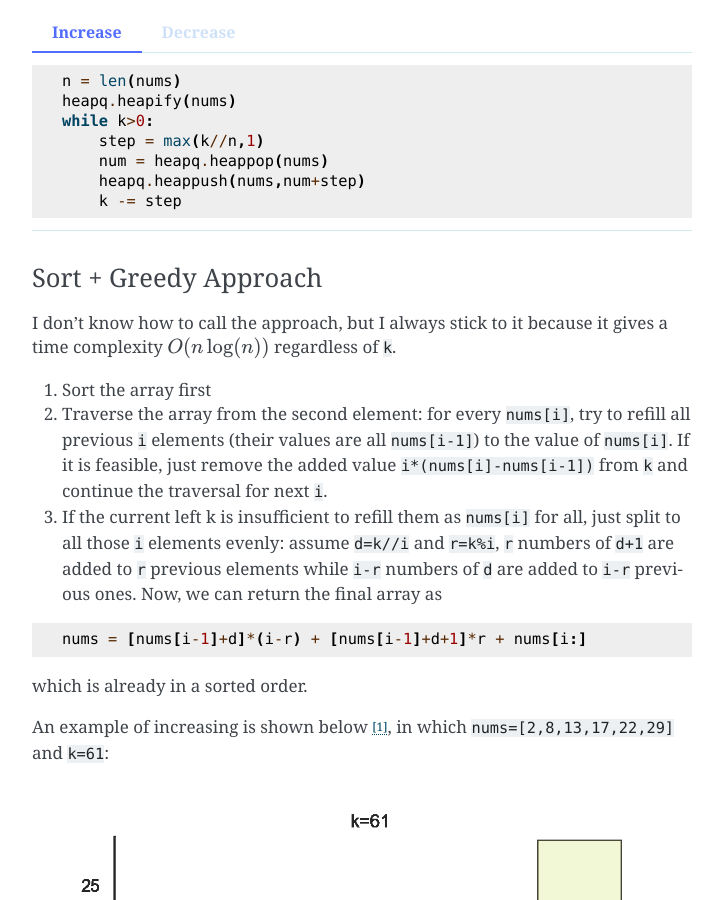
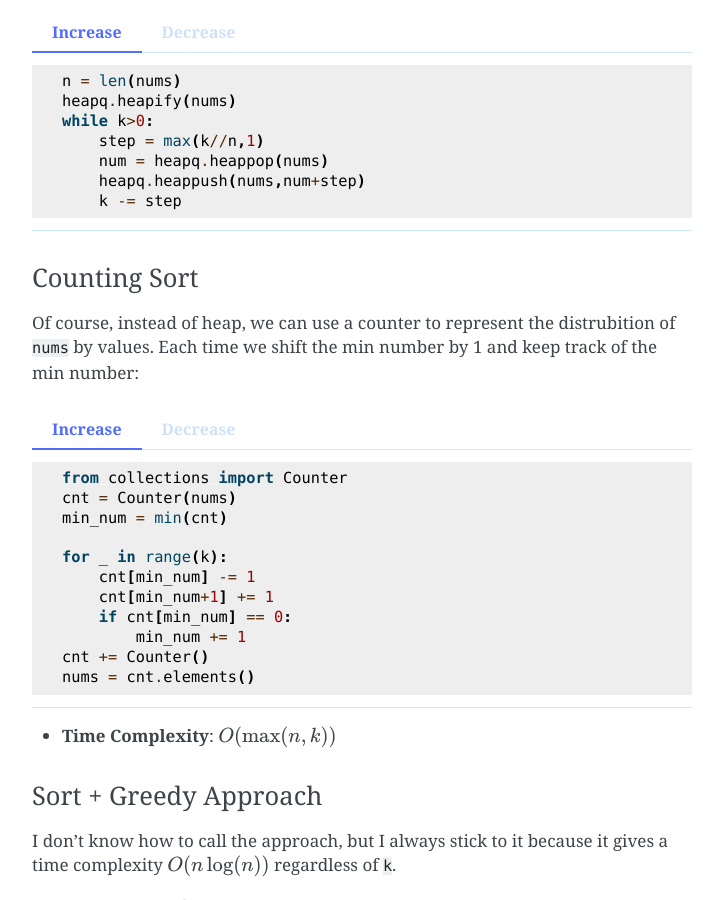
Before and after one commit to li-xin-yi/lctemplates, a Sphinx documentation site: the page built from docs/source/miscellaneous.md, in a window 1280 px wide and 900 px high, scrolled down 1258 px. Shown: the whole window, without its empty margins (388-1111 px from the left). Built offline with Sphinx 7.4.7, drawn with Linux system fonts in a browser that asks for light colours.

Commit message:
counting sort

`````diff
--- a/docs/source/miscellaneous.md
+++ b/docs/source/miscellaneous.md
@@ -69,6 +69,44 @@ nums = [-i for i in nums]
 ```
 ````
 
+### Counting Sort
+
+Of course, instead of heap, we can use a counter to represent the distrubition of `nums` by values. Each time we shift the min number by 1 and keep track of the min number:
+
+````{tabbed} Increase
+```py
+from collections import Counter
+cnt = Counter(nums)
+min_num = min(cnt)
+
+for _ in range(k):
+    cnt[min_num] -= 1
+    cnt[min_num+1] += 1
+    if cnt[min_num] == 0:
+        min_num += 1
+cnt += Counter()
+nums = cnt.elements()
+```
+````
+
+````{tabbed} Decrease
+```py
+from collections import Counter
+cnt = Counter(nums)
+max_num = min(cnt)
+
+for _ in range(k):
+    cnt[max_num] -= 1
+    cnt[max_num-1] += 1
+    if cnt[max_num] == 0:
+        max_num -= 1
+cnt += Counter()
+nums = cnt.elements()
+```
+````
+
+- **Time Complexity**: $O(\max(n,k))$
+
 ### Sort + Greedy Approach
 
 I don't know how to call the approach, but I always stick to it because it gives a time complexity $O(n\log(n))$ regardless of `k`.
`````
